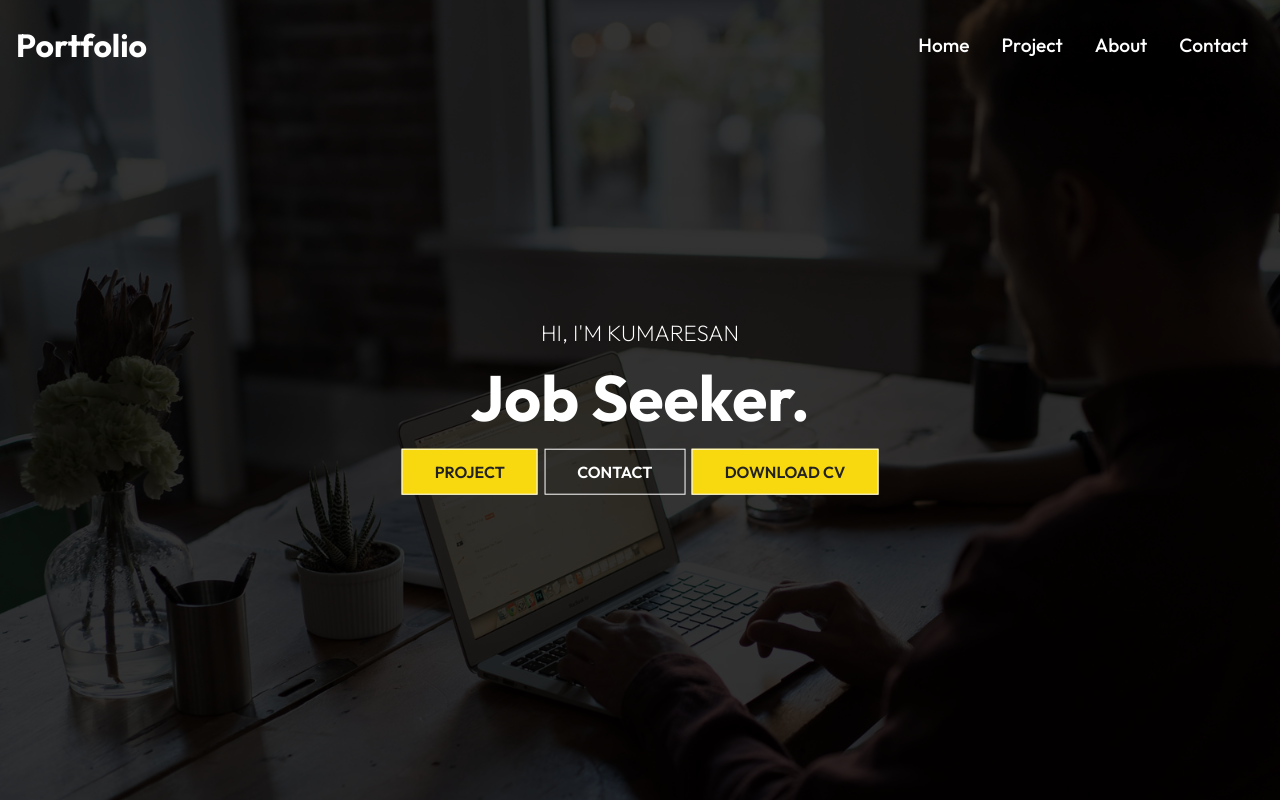
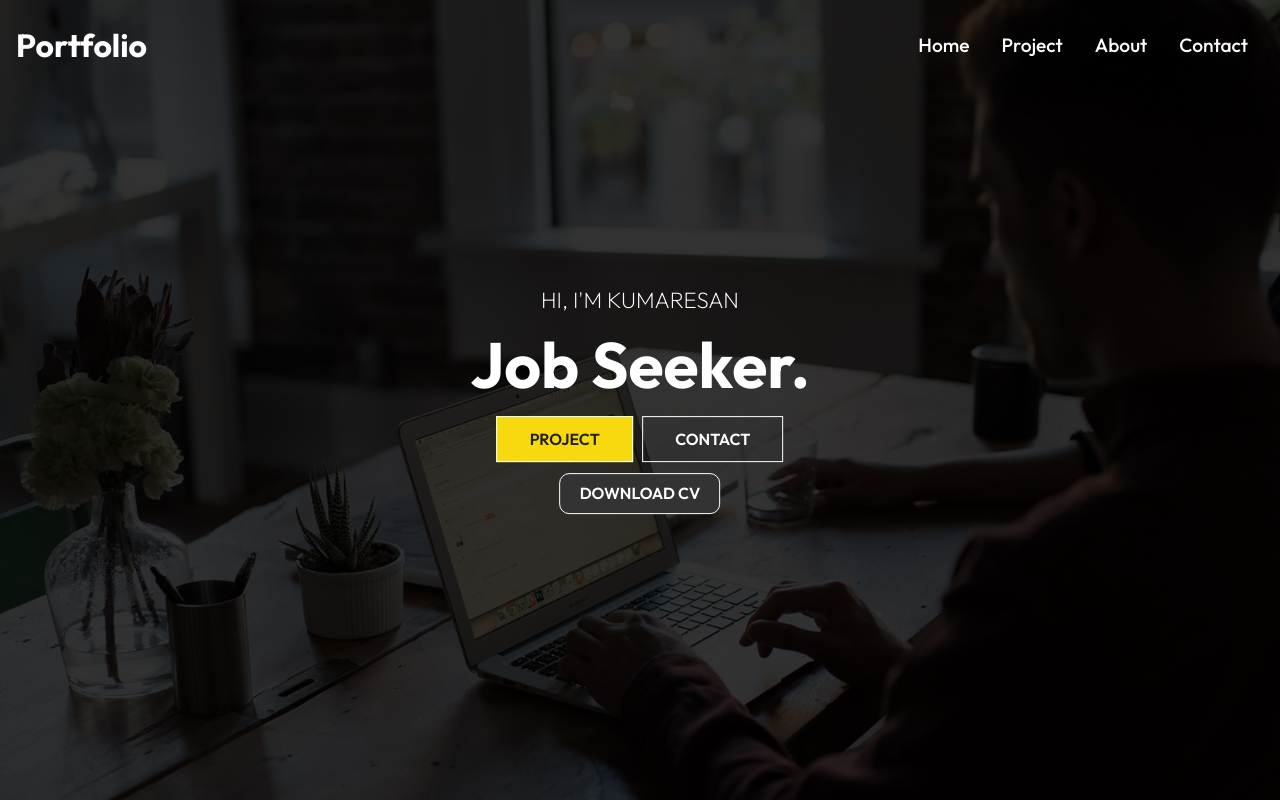
Before and after one commit to kumaresan9176773252/Kumaresan-Portfolio, a React (Create React App) app: page / in a window 1280 px wide. Shown: the top 800 px of the page. Built offline with nearby package versions, Linux system fonts and the light colour scheme.

Commit message:
Update HeroimgStyles.css

```diff
--- a/src/components/HeroimgStyles.css
+++ b/src/components/HeroimgStyles.css
@@ -40,13 +40,25 @@
     font-size: 1.4rem;
     font-weight: 200;
 }
-.content .btn{
-    margin: 1rem 0.2rem;
+.content .btn {
+    margin: 1rem 0.3rem; /* Adjusted spacing between buttons */
 }
 
+.content .btn-dark {
+    display: block; /* Make the button take up the full width */
+    margin: 1.5rem auto 0; /* Add top margin to push it below the other buttons */
+    width: fit-content; /* Ensure the button fits the content */
+    padding: 0.6rem 1.2rem; /* Adjust padding for better look */
+    background-color: #333; /* Background color for the CV button */
+    color: #fff; /* Text color for the CV button */
+    text-align: center; /* Center the text */
+    border-radius: 10px; /* Optional: rounded corners */
+    text-decoration: none; /* Remove underline */
+}
 
-
-
+.content .btn-dark:hover {
+    background-color: #555;
+}
 
 
 @media screen and (max-width:640px) {
```
